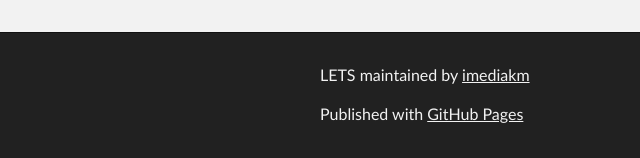
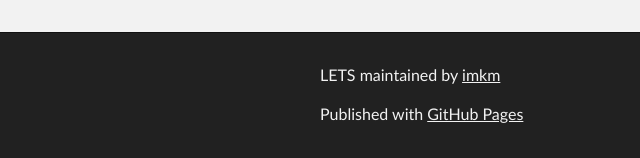
Before and after one commit to imkm/lets, a plain HTML site: page index.html in a window 1280 px wide. Shown: the part 2377-2535 px from the top of the page, 0-640 px from the left. Drawn offline with Linux system fonts and the light colour scheme.

Commit message:
footer 수

```diff
--- a/index.html
+++ b/index.html
@@ -92,7 +92,7 @@
     <!-- FOOTER  -->
     <div id="footer_wrap" class="outer">
       <footer class="inner">
-        <p class="copyright">LETS maintained by <a href="https://github.com/imediakm">imediakm</a></p>
+        <p class="copyright">LETS maintained by <a href="https://github.com/imkm">imkm</a></p>
         <p>Published with <a href="http://pages.github.com">GitHub Pages</a></p>
       </footer>
     </div>
```
